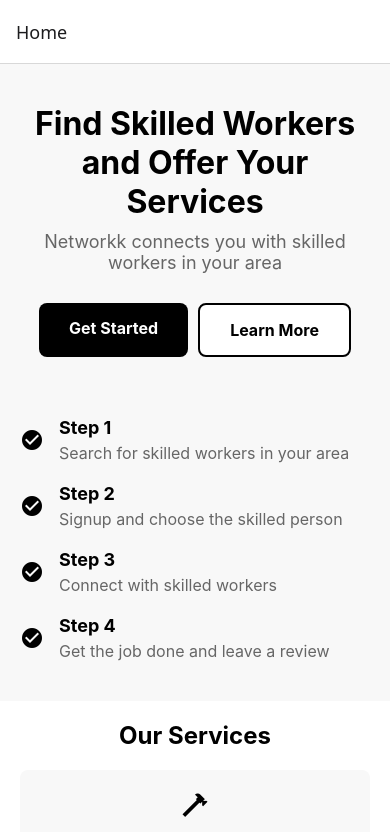
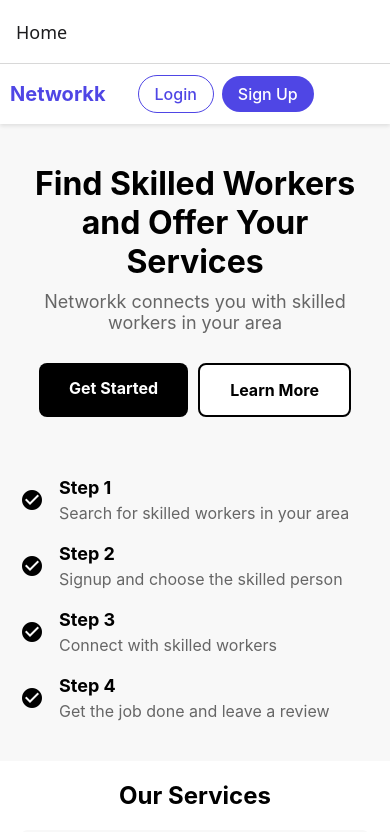
Before and after one commit to Aaron-Thomas-Blessen/Networkk_App, a React Native app: screen /Home in a window 390 px wide. Shown: the top 832 px of the page. Built offline with nearby package versions, Linux system fonts and the light colour scheme.

Commit message:
navbar added

```diff
--- /dev/null
+++ b/src/components/nav.js
@@ -0,0 +1,251 @@
+import React, { useState, useEffect } from 'react';
+import { View, Text, TouchableOpacity, TextInput, StyleSheet } from 'react-native';
+import Icon from 'react-native-vector-icons/FontAwesome';
+import AsyncStorage from '@react-native-async-storage/async-storage';
+import { useNavigation } from '@react-navigation/native';
+
+const Navbar = () => {
+    const [isMenuOpen, setIsMenuOpen] = useState(false);
+    const [isAuthenticated, setIsAuthenticated] = useState(false);
+    const [userEmail, setUserEmail] = useState('');
+    const [userType, setUserType] = useState('');
+    const navigation = useNavigation();
+
+    useEffect(() => {
+        checkAuthStatus();
+    }, []);
+
+    const checkAuthStatus = async () => {
+        try {
+            const token = await AsyncStorage.getItem('authToken');
+            const email = await AsyncStorage.getItem('userEmail');
+            const type = await AsyncStorage.getItem('userType');
+
+            setIsAuthenticated(!!token);
+            setUserEmail(email);
+            setUserType(type);
+        } catch (error) {
+            console.error('Error checking auth status:', error);
+        }
+    };
+
+    const handleLogout = async () => {
+        try {
+            await AsyncStorage.removeItem('authToken');
+            await AsyncStorage.removeItem('userEmail');
+            await AsyncStorage.removeItem('userType');
+            setIsAuthenticated(false);
+            navigation.navigate('Home');
+        } catch (error) {
+            console.error('Error logging out:', error);
+        }
+    };
+
+    return (
+        <View style={styles.navbar}>
+            <View style={styles.navContainer}>
+                <TouchableOpacity
+                    style={styles.logoButton}
+                    onPress={() => navigation.navigate('Home')}
+                >
+                    <Text style={styles.logoText}>Networkk</Text>
+                </TouchableOpacity>
+
+
+
+                <View style={styles.authContainer}>
+                    {!isAuthenticated ? (
+                        <View style={styles.buttonGroup}>
+                            <TouchableOpacity
+                                style={styles.loginButton}
+                                onPress={() => navigation.navigate('Login')}
+                            >
+                                <Text style={styles.loginButtonText}>Login</Text>
+                            </TouchableOpacity>
+                            <TouchableOpacity
+                                style={styles.signInButton}
+                                onPress={() => navigation.navigate('Register')}
+                            >
+                                <Text style={styles.signInText}>Sign Up</Text>
+                            </TouchableOpacity>
+                        </View>
+                    ) : (
+                        <TouchableOpacity
+                            style={styles.userButton}
+                            onPress={() => setIsMenuOpen(!isMenuOpen)}
+                        >
+                            <View style={styles.userAvatar}>
+                                <Text style={styles.userInitial}>
+                                    {userEmail ? userEmail[0].toUpperCase() : 'U'}
+                                </Text>
+                                <View style={[
+                                    styles.userType,
+                                    { backgroundColor: userType === 'seller' ? '#22c55e' : '#3b82f6' }
+                                ]}>
+                                    <Text style={styles.userTypeText}>
+                                        {userType === 'seller' ? 'S' : 'U'}
+                                    </Text>
+                                </View>
+                            </View>
+                        </TouchableOpacity>
+                    )}
+                </View>
+            </View>
+
+            {isMenuOpen && isAuthenticated && (
+                <View style={styles.menuDropdown}>
+                    <TouchableOpacity
+                        style={styles.menuItem}
+                        onPress={() => navigation.navigate('Profile')}
+                    >
+                        <Text>Profile</Text>
+                    </TouchableOpacity>
+                    <TouchableOpacity
+                        style={styles.menuItem}
+                        onPress={() => navigation.navigate('Settings')}
+                    >
+                        <Text>Settings</Text>
+                    </TouchableOpacity>
+                    <TouchableOpacity
+                        style={[styles.menuItem, styles.menuItemLast]}
+                        onPress={handleLogout}
+                    >
+                        <Text style={styles.signOutText}>Sign out</Text>
+                    </TouchableOpacity>
+                </View>
+            )}
+        </View>
+    );
+};
+
+const styles = StyleSheet.create({
+    navbar: {
+        backgroundColor: '#fff',
+        shadowColor: '#000',
+        shadowOffset: { width: 0, height: 2 },
+        shadowOpacity: 0.1,
+        shadowRadius: 4,
+        elevation: 3,
+        zIndex: 50,
+    },
+    navContainer: {
+        flexDirection: 'row',
+        alignItems: 'center',
+        padding: 10,
+        height: 60,
+    },
+    logoButton: {
+        marginRight: 16,
+    },
+    logoText: {
+        fontSize: 20,
+        fontWeight: 'bold',
+        color: '#4f46e5',
+    },
+    searchContainer: {
+        flex: 1,
+        flexDirection: 'row',
+        alignItems: 'center',
+        backgroundColor: '#f3f4f6',
+        borderRadius: 25,
+        paddingHorizontal: 16,
+        height: 40,
+    },
+    searchInput: {
+        flex: 1,
+        fontSize: 16,
+        color: '#000',
+    },
+    authContainer: {
+        marginLeft: 16,
+    },
+    buttonGroup: {
+        flexDirection: 'row',
+        alignItems: 'center',
+        gap: 8,
+    },
+    loginButton: {
+        backgroundColor: 'transparent',
+        paddingVertical: 8,
+        paddingHorizontal: 16,
+        borderRadius: 25,
+        borderWidth: 1,
+        borderColor: '#4f46e5',
+    },
+    loginButtonText: {
+        color: '#4f46e5',
+        fontSize: 16,
+        fontWeight: '500',
+    },
+    signInButton: {
+        backgroundColor: '#4f46e5',
+        paddingVertical: 8,
+        paddingHorizontal: 16,
+        borderRadius: 25,
+    },
+    signInText: {
+        color: '#fff',
+        fontSize: 16,
+        fontWeight: '500',
+    },
+    userButton: {
+        padding: 4,
+    },
+    userAvatar: {
+        width: 40,
+        height: 40,
+        borderRadius: 20,
+        backgroundColor: '#4f46e5',
+        justifyContent: 'center',
+        alignItems: 'center',
+    },
+    userInitial: {
+        color: '#fff',
+        fontSize: 18,
+        fontWeight: 'bold',
+    },
+    userType: {
+        position: 'absolute',
+        bottom: -4,
+        right: -4,
+        width: 20,
+        height: 20,
+        borderRadius: 10,
+        justifyContent: 'center',
+        alignItems: 'center',
+        borderWidth: 2,
+        borderColor: '#fff',
+    },
+    userTypeText: {
+        color: '#fff',
+        fontSize: 12,
+        fontWeight: 'bold',
+    },
+    menuDropdown: {
+        position: 'absolute',
+        top: 60,
+        right: 10,
+        backgroundColor: '#fff',
+        borderRadius: 8,
+        shadowColor: '#000',
+        shadowOffset: { width: 0, height: 2 },
+        shadowOpacity: 0.1,
+        shadowRadius: 4,
+        elevation: 3,
+        width: 200,
+        zIndex: 50,
+    },
+    menuItem: {
+        padding: 16,
+        borderBottomWidth: 1,
+        borderBottomColor: '#f3f4f6',
+    },
+    menuItemLast: {
+        borderBottomWidth: 0,
+    },
+    signOutText: {
+        color: '#dc2626',
+    },
+});
+
+export default Navbar;
--- a/src/screens/HomeScreen.js
+++ b/src/screens/HomeScreen.js
@@ -2,6 +2,7 @@ import React from 'react';
 import { useNavigation } from '@react-navigation/native';
 import { View, Text, StyleSheet, TouchableOpacity, ScrollView, Image } from 'react-native';
 import Icon from 'react-native-vector-icons/MaterialCommunityIcons';
+import Navbar from '../components/nav'; // Add this import
 
 const HomeScreen = () => {
     const navigation = useNavigation();
@@ -15,6 +16,8 @@ const HomeScreen = () => {
     );
 
     return (
+        <View style={styles.mainContainer}>
+            <Navbar />
             <ScrollView style={styles.container}>
                 {/* Hero Section */}
                 <View style={styles.heroSection}>
@@ -88,10 +91,15 @@ const HomeScreen = () => {
                     </View>
                 </View>
             </ScrollView>
+        </View>
     );
 };
 
 const styles = StyleSheet.create({
+    mainContainer: {
+        flex: 1,
+        backgroundColor: '#f8f8f8',
+    },
     container: {
         flex: 1,
         backgroundColor: '#f8f8f8',
```
Lines whose indentation alone changed are shown as unchanged.
